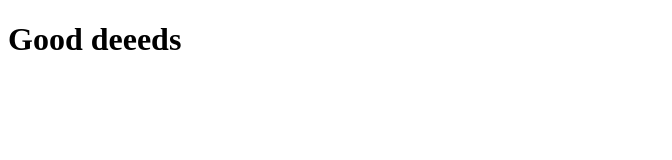
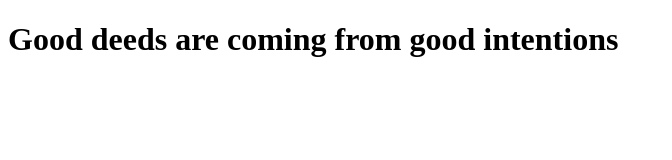
Before and after one commit to Palsko/Pavol-s-rep, a plain HTML site: page module2-solution/index.html in a window 1280 px wide. Shown: the whole page, without its empty margins (0-672 px from the left). Drawn offline with Linux system fonts and the light colour scheme.

Commit message:
Small change to the content

```diff
--- a/module2-solution/index.html
+++ b/module2-solution/index.html
@@ -4,6 +4,6 @@
 	<title>Hello Pavol, hope you are healthy and strong</title>
 </head>
 <body>
-<h1> Good deeeds </h1>
+<h1> Good deeds are coming from good intentions </h1>
 </body>
 </html>
```
